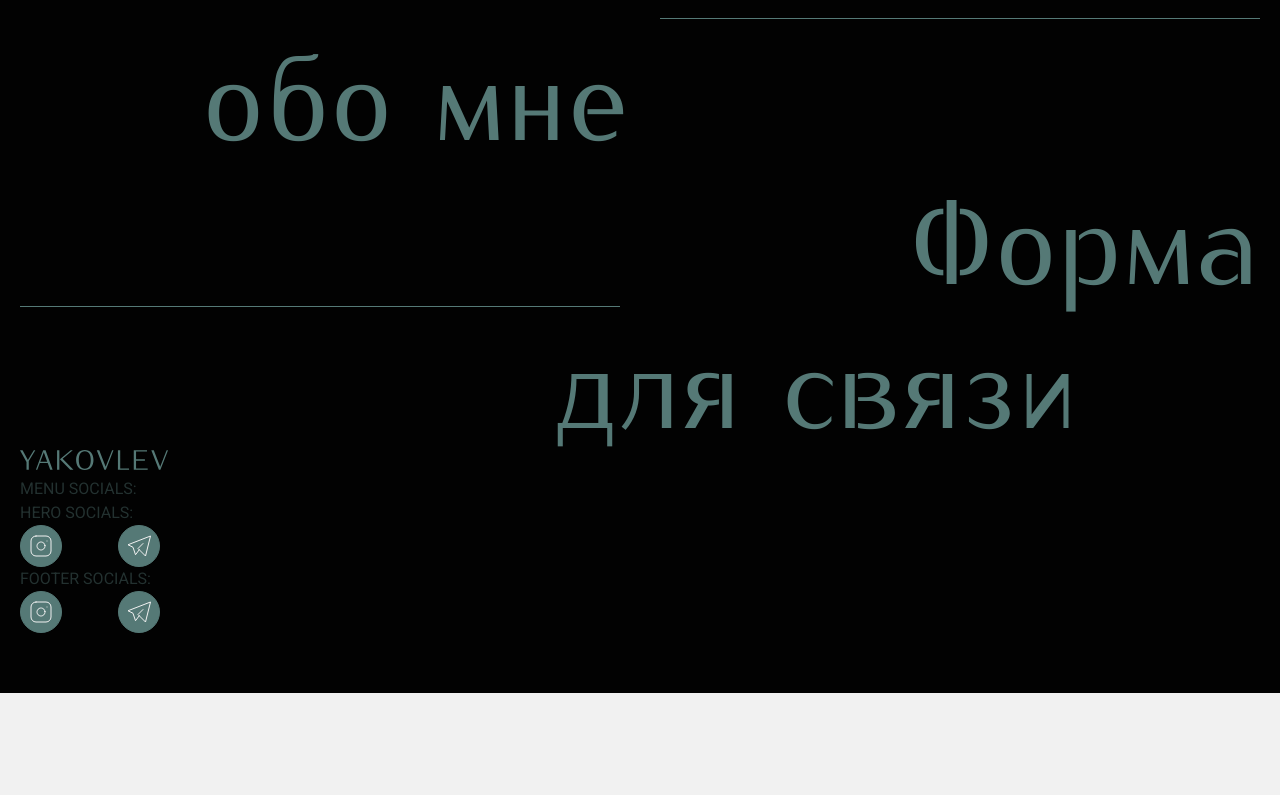
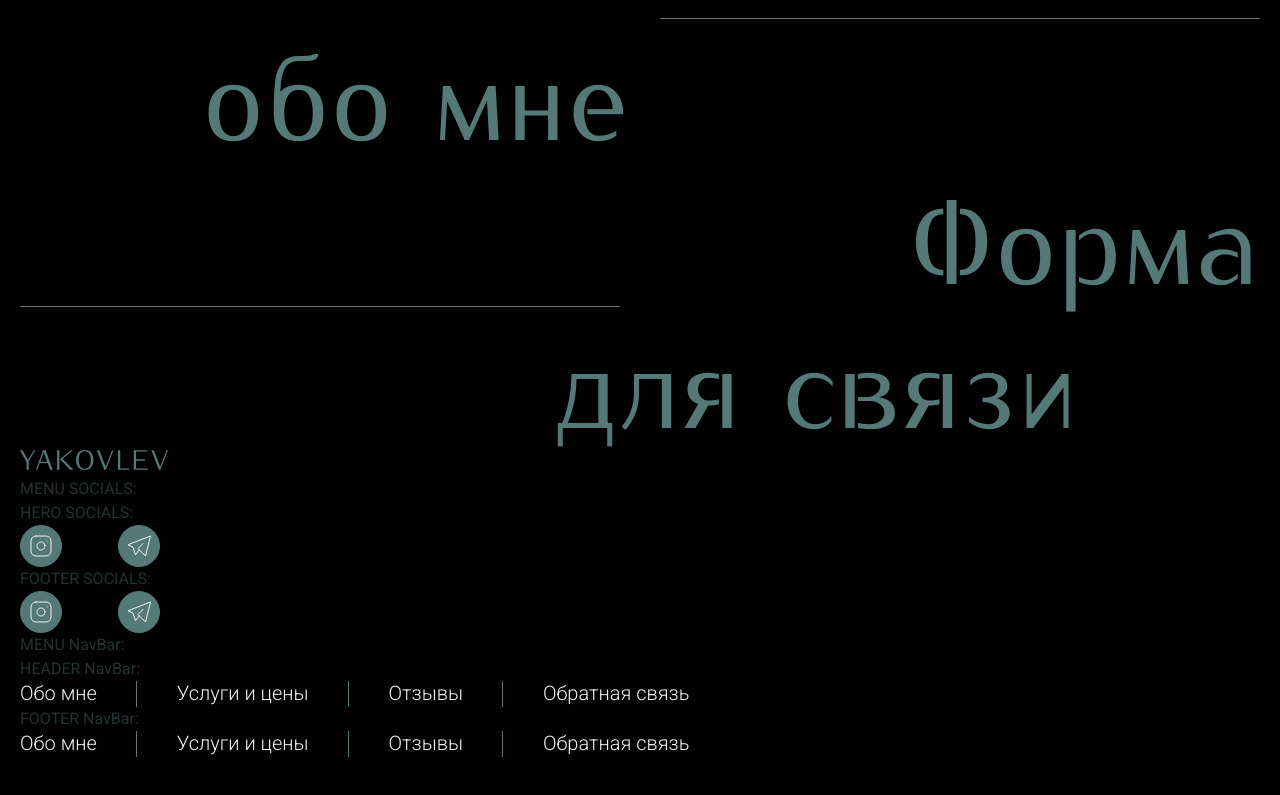
Before and after one commit to yakovlev-yevgen/yakovlev, a Next.js app: page / in a window 1280 px wide. Shown: the part 829-1624 px from the top of the page. Before the commit the page ends 1522 px from the top, so only its background shows below. Built offline with nearby package versions, Linux system fonts and the light colour scheme.

Commit message:
add NavItem and NavBar

```diff
--- a/app/page.tsx
+++ b/app/page.tsx
@@ -1,3 +1,4 @@
+import { NavBar } from '@/components/modules/NavBar';
 import { Container } from '@/components/ui-kit/Container';
 import { Logo } from '@/components/ui-kit/Logo';
 import { SectionTitle } from '@/components/ui-kit/SectionTitle';
@@ -6,9 +7,12 @@ import { Socials } from '@/components/ui-kit/Socials';
 export default function Home() {
   return (
     // here below will be all the sections
+    <>
       <section className="section bg-ui_dark">
         <Container>
-        <h1 className="text-ui_light_16">Це секція приклад Roboto 16px 300</h1>
+          <h1 className="text-ui_light_16">
+            Це секція приклад Roboto 16px 300
+          </h1>
           <h1 className="font-ui_kurier text-ui_bold_20">
             It is an example section 20px 700 Kurier
           </h1>
@@ -44,7 +48,23 @@ export default function Home() {
           <Socials section="hero" />
           <p className="text-ui_accent_transparent_40">FOOTER SOCIALS:</p>
           <Socials section="footer" />
+
+          <p className="text-ui_accent_transparent_40">MENU NavBar:</p>
+          <NavBar section="menu" />
+          <p className="text-ui_accent_transparent_40">HEADER NavBar:</p>
+          <NavBar section="header" />
+          <p className="text-ui_accent_transparent_40">FOOTER NavBar:</p>
+          <NavBar section="footer" />
         </Container>
       </section>
+      {/*
+      <section className="h-[800px] bg-red-500" id="about">
+        <p>EXAMPLE ABOUT</p>
+      </section>
+
+      <section className="h-[800px] bg-orange-500" id="feedback">
+        <p>EXAMPLE FORM</p>
+      </section> */}
+    </>
   );
 }
--- /dev/null
+++ b/components/modules/NavBar/NavBar.tsx
@@ -0,0 +1,45 @@
+import React from 'react';
+import cn from 'classnames';
+import { DataLinkType } from '@/components/ui-kit/NavItem/types';
+
+import { NavItem } from '@/components/ui-kit/NavItem';
+
+import navData from 'data/navData.json';
+
+type NavBarProps = {
+  section: 'header' | 'footer' | 'menu';
+  listClassName?: string;
+};
+
+export const NavBar: React.FC<NavBarProps> = ({
+  listClassName = '',
+  section,
+}) => {
+  return (
+    <ul
+      className={cn(
+        'w-fit flex gap-10',
+        { 'hidden xl:flex xl:gap-20': section === 'header' },
+        {
+          'mx-auto flex-col md:flex-row md:gap-20 xl:mx-0':
+            section === 'footer',
+        },
+        {
+          'xl:hidden flex-col md:gap-[48px] md:mx-auto': section === 'menu',
+        },
+        listClassName,
+      )}
+    >
+      {navData.map((dataLink: DataLinkType, index) => {
+        return (
+          <NavItem
+            key={index}
+            dataLink={dataLink}
+            withLines={section !== 'menu'}
+            textAlignCenter={section === 'footer'}
+          />
+        );
+      })}
+    </ul>
+  );
+};
--- /dev/null
+++ b/components/modules/NavBar/index.ts
@@ -0,0 +1 @@
+export * from './NavBar';
--- /dev/null
+++ b/components/ui-kit/NavItem/NavItem.tsx
@@ -0,0 +1,48 @@
+'use client';
+
+import React from 'react';
+import { Link as LinkScroll } from 'react-scroll';
+import cn from 'classnames';
+
+import { DataLinkType } from './types';
+
+type NavItemProps = {
+  dataLink: DataLinkType;
+  // handleClick: () => void;
+  withLines: boolean;
+  textAlignCenter: boolean;
+  className?: string;
+};
+
+export const NavItem: React.FC<NavItemProps> = ({
+  dataLink: { href, title },
+  withLines,
+  textAlignCenter,
+  className = '',
+  // handleClick,
+}) => {
+  return (
+    <li
+      className={cn(
+        {
+          "md:after:content-[''] md:after:absolute md:relative md:after:bg-ui_accent md:after:w-[1px] md:after:h-full md:after:right-[-40px] md:after:last:hidden":
+            withLines === true,
+        },
+        { 'text-center': textAlignCenter },
+        className,
+      )}
+    >
+      <LinkScroll
+        // onClick={() => handleClick && handleClick()}
+        smooth={true}
+        offset={0}
+        duration={500}
+        to={href}
+        href={`#${href}`}
+        className="text-ui_light text-ui_light_16 md:text-ui_light_20 whitespace-nowrap text"
+      >
+        {title}
+      </LinkScroll>
+    </li>
+  );
+};
--- /dev/null
+++ b/components/ui-kit/NavItem/index.ts
@@ -0,0 +1 @@
+export * from './NavItem';
--- /dev/null
+++ b/components/ui-kit/NavItem/types.ts
@@ -0,0 +1,4 @@
+export type DataLinkType = {
+  href: string;
+  title: string;
+};
--- /dev/null
+++ b/data/navData.json
@@ -0,0 +1,18 @@
+[
+  {
+    "title": "Обо мне",
+    "href": "about"
+  },
+  {
+    "title": "Услуги и цены",
+    "href": "services"
+  },
+  {
+    "title": "Отзывы",
+    "href": "reviews"
+  },
+  {
+    "title": "Обратная связь",
+    "href": "feedback"
+  }
+]
--- a/package.json
+++ b/package.json
@@ -16,10 +16,12 @@
   },
   "dependencies": {
     "@svgr/webpack": "^8.1.0",
+    "@types/react-scroll": "^1.8.10",
     "classnames": "^2.5.1",
     "next": "14.2.3",
     "react": "^18",
-    "react-dom": "^18"
+    "react-dom": "^18",
+    "react-scroll": "^1.9.0"
   },
   "devDependencies": {
     "@types/node": "^20",
```
Also changed, not shown: 2 other files (tests, documents, lock files or other folders). Lines whose indentation alone changed are shown as unchanged.
